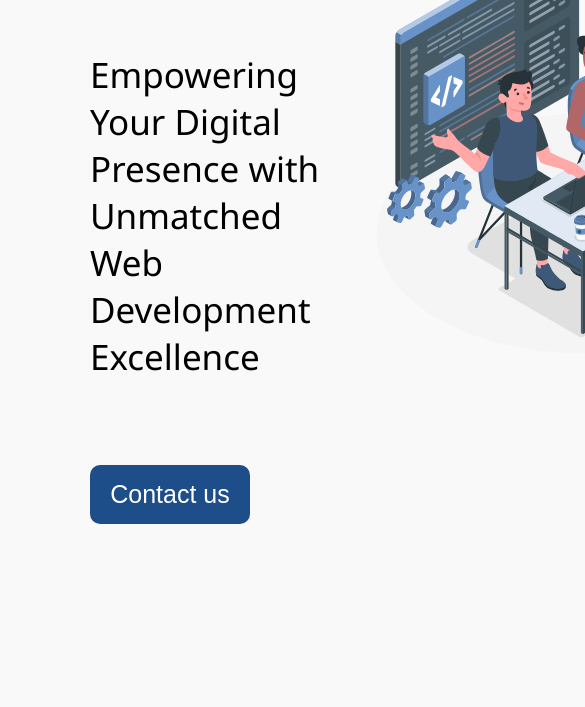
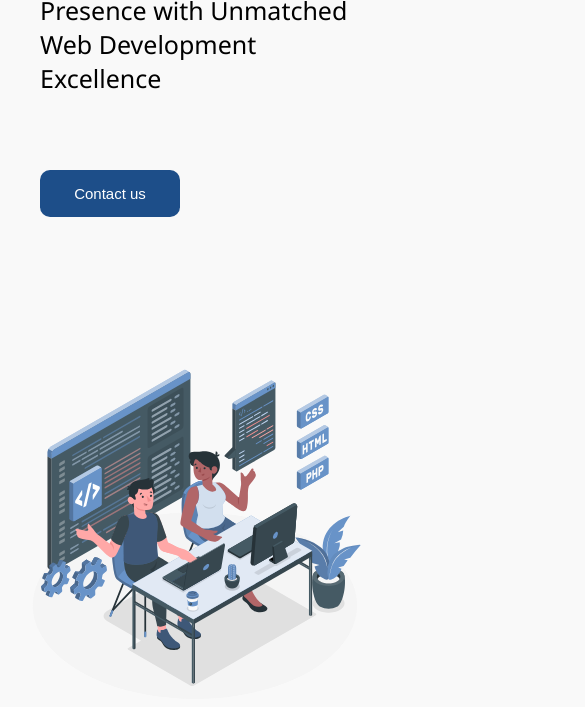
Before and after one commit to lahlaili/FuturuPrime, a plain HTML site: page index.html in a window 390 px wide. Shown: the part 301-1008 px from the top of the page, 585 px wide, since content can reach past the window. Before the commit the page ends 844 px from the top, so only its background shows below. Drawn offline with Linux system fonts and the light colour scheme.

Commit message:
Media query

```diff
--- a/style.css
+++ b/style.css
@@ -64,6 +64,8 @@
   width: 100%;
   height: 100%;
   padding: 50px 50px 0 90px;
+
+
 }
 .rigth{
   width: 100%;
@@ -93,10 +95,33 @@
   max-width: 450px;
 }
 
+@media(max-width:1300px){
+  .left h1 {
+    font-size:70px ;
+  }
+  .left p{
+    font-size: 30px;
+  }
+}
+@media(max-width:1000px){
+    .hero {
+      display: flex;
+      flex-direction: column;
+    }
+    .left{
+      margin-bottom: 100px;
+    }
+}
+@media(max-width:470px){
+  .rigth img{
+    max-width: 350px;
+  }
+  .left{
+    padding: 40px;
+  }
+}
 
-
-
-  @media (max-width:600px) {
+  @media (max-width:650px) {
     .nav > .nav-btn {
       display: inline-block;
       position: absolute;
@@ -140,4 +165,14 @@
       height: calc(100vh - 50px);
       overflow-y: auto;
     }
+    .left h1 {
+      font-size:50px ;
+    }
+    .left p{
+      font-size: 25px;
+    }
+    .left button{
+      font-size: 15px;
+      width: 140px;
+    }
 }
```
